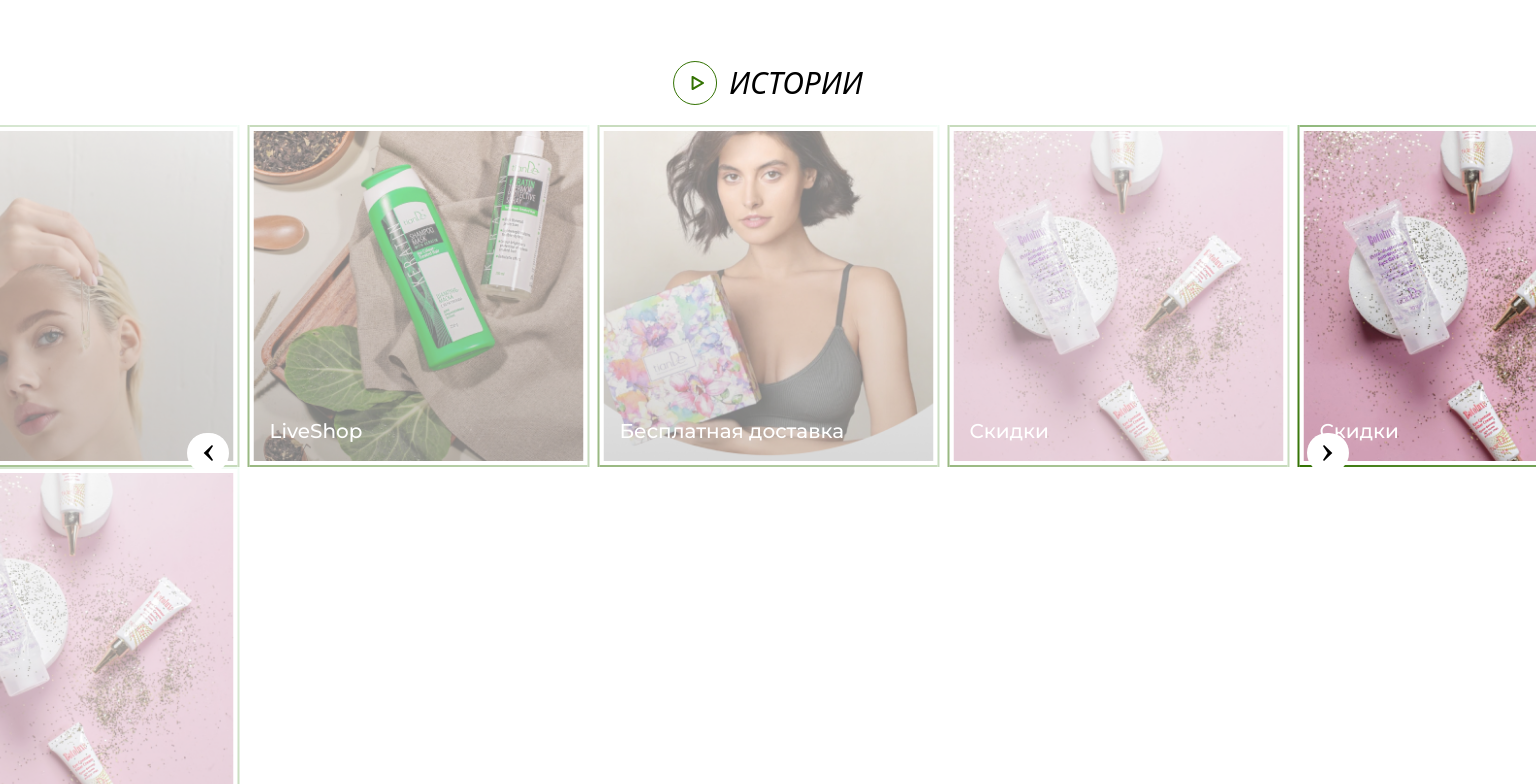
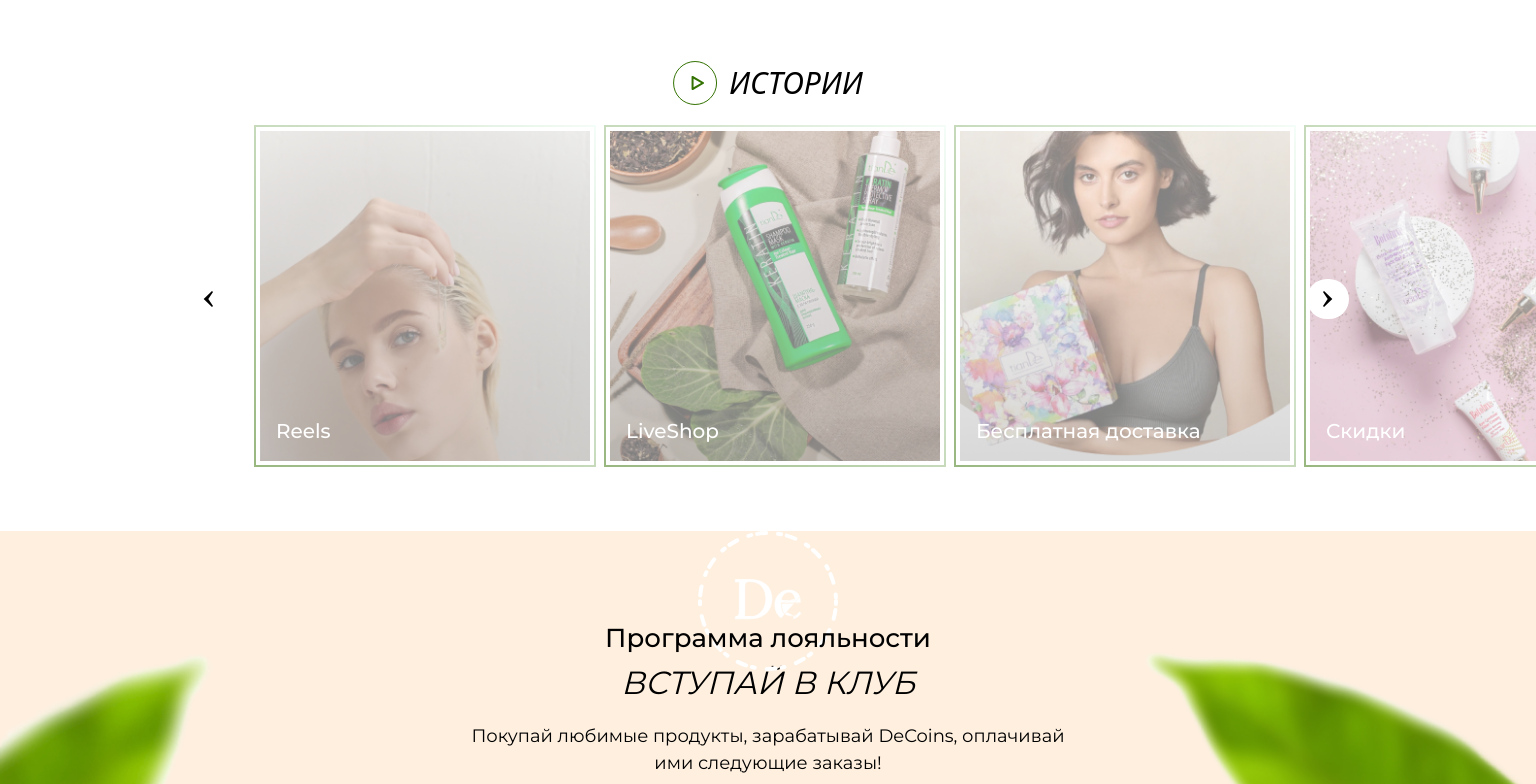
Before and after one commit to Krenq/FL, a Next.js app: page / in a window 1536 px wide. Shown: the part 10780-11564 px from the top of the page. Built offline with nearby package versions, Linux system fonts and the light colour scheme.

Commit message:
fix slider stories

```diff
--- a/components/Stories/Stories.jsx
+++ b/components/Stories/Stories.jsx
@@ -28,7 +28,7 @@ const Stories = () => {
 		Infinity: true,
 		speed: 500,
 		className: 'center',
-		centerMode: true,
+
 
 		variableWidth: true,
 		focusOnSelect: true,
@@ -201,6 +201,9 @@ const Stories = () => {
 					<StoriesItem text="LiveShop" photo={twoStories} />
 					<StoriesItem text="Бесплатная доставка" photo={treeStories} />
 					<StoriesItem text="Скидки" photo={fourStories} />
+					<StoriesItem text="Reels" photo={oneStories} />
+					<StoriesItem text="LiveShop" photo={twoStories} />
+					<StoriesItem text="Бесплатная доставка" photo={treeStories} />
 					<StoriesItem text="Скидки" photo={fourStories} />
 				</Slider>
 			</div>
--- a/components/StoriesItem/StoriesItem.jsx
+++ b/components/StoriesItem/StoriesItem.jsx
@@ -3,7 +3,7 @@ import Image from 'next/image';
 export default function ({ photo, text }) {
 	return (
 
-		<div className=" px-1 mx-auto max-w-350px max-h-340px">
+		<div className="temp px-1 mx-auto max-w-350px max-h-340px">
 
 			<div className="relative p-1 flex items-center justify-center transition-all hover:opacity-80 cursor-pointer stories">
 				<Image className="object-cover" src={photo} width={340} height={340} alt="newsImg" />
--- a/styles/slider.css
+++ b/styles/slider.css
@@ -343,7 +343,9 @@
 }
 
 @media (min-width: 1450px) {
-
+	.temp {
+		transform: translateX(250px);
+	}
 
 	.funds .slick-list .slick-track .slick-cloned div .pb-20 .flex {
 		opacity: 0.5;
@@ -365,6 +367,11 @@
 	.storiesOpacity .slick-list .slick-track .slick-active .mx-auto {
 
 		opacity: 1 !important;
+	}
+
+	.storiesOpacity .slick-list .slick-track .slick-active:last-child .mx-auto {
+
+		opacity: .5 !important;
 	}
 
 	.funds .slick-list .slick-track .slick-slide div .pb-20 .flex {
```
